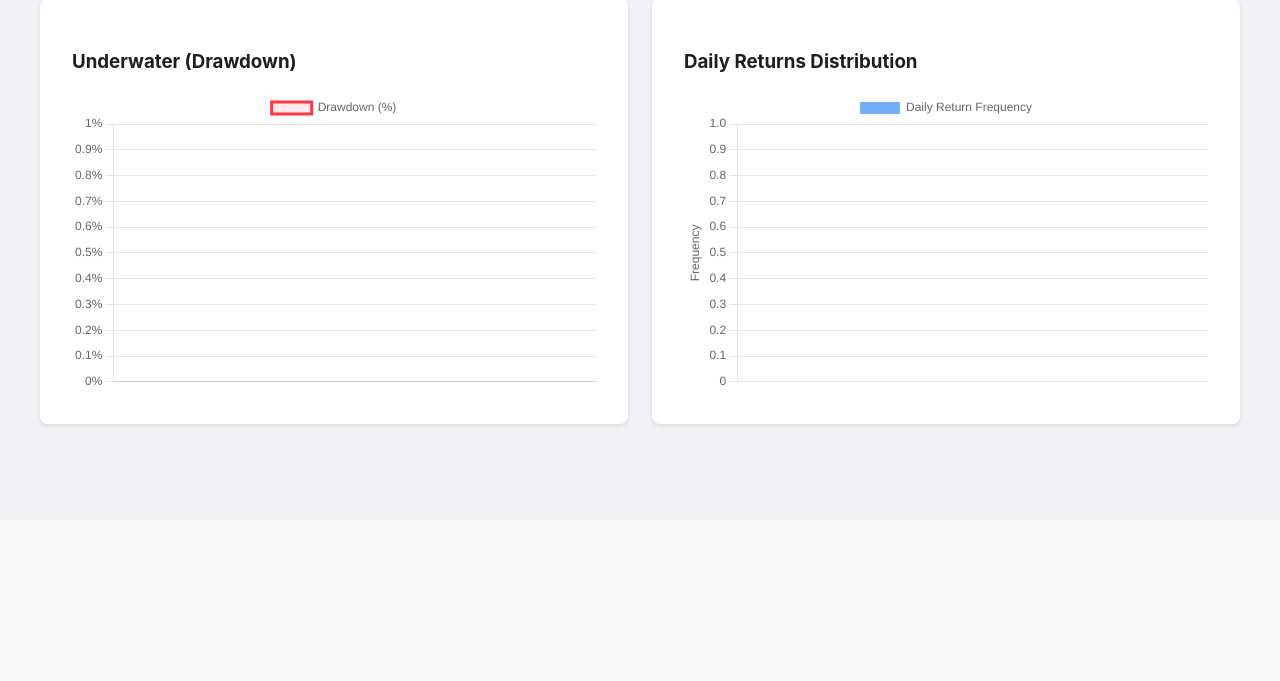
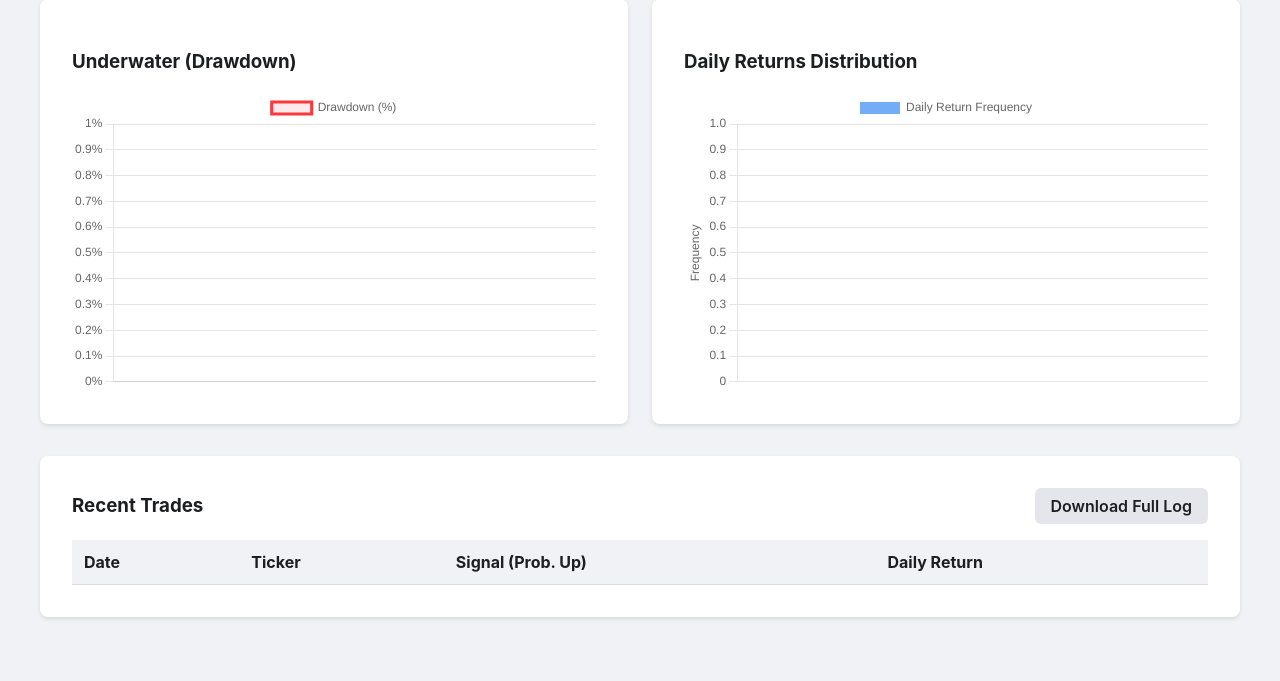
Before and after one commit to 19rishabh/algorithmic-trading-engine, a Flask app: page / in a window 1280 px wide. Shown: the part 876-1557 px from the top of the page. Before the commit the page ends 1305 px from the top, so only its background shows below. Run offline with Flask 3, Linux system fonts and the light colour scheme; lists and menus that the app fills with data are empty.

Commit message:
Feat: Display recent trade log

```diff
--- a/app.py
+++ b/app.py
@@ -1,21 +1,28 @@
-from flask import Flask, render_template, json
+from flask import Flask, render_template, json, send_file
 import pandas as pd
 import numpy as np
 from pathlib import Path
 
 app = Flask(__name__)
 
+# --- NEW: Define paths at the top ---
+RESULTS_DIR = Path('results/')
+PORTFOLIO_PATH = RESULTS_DIR / 'portfolio_results.csv'
+TRADE_LOG_PATH = RESULTS_DIR / 'trade_log.csv'
+
 @app.route('/')
 @app.route('/dashboard')
 def dashboard():
-    results_path = Path('results/backtest_results.csv')
     kpis = {}
     chart_data = {}
+    recent_trades = []
 
     try:
-        results_df = pd.read_csv(results_path, index_col='Date', parse_dates=True)
+        # Load portfolio results
+        results_df = pd.read_csv(PORTFOLIO_PATH, index_col='Date', parse_dates=True)
 
-        # --- Calculate KPIs (no change here) ---
+        # --- Calculate KPIs (unchanged) ---
+        # ... (same KPI calculation logic as before) ...
         initial_value = results_df['Portfolio_Value'].iloc[0]
         final_value = results_df['Portfolio_Value'].iloc[-1]
         total_return = (final_value - initial_value) / initial_value
@@ -32,31 +39,43 @@
             'sharpe_ratio': f"{sharpe_ratio:.2f}"
         }
 
-        # --- Prepare Data for All Charts ---
-        # 1. Equity Curve Data (no change)
+        # --- Prepare Chart Data (unchanged) ---
+        # ... (same chart data preparation as before) ...
         equity_curve_df = results_df.reset_index()
         equity_curve_df['Date'] = equity_curve_df['Date'].dt.strftime('%Y-%m-%d')
-
-        # 2. Drawdown Chart Data
         drawdown_df = daily_drawdown.reset_index()
         drawdown_df['Date'] = drawdown_df['Date'].dt.strftime('%Y-%m-%d')
-
-        # 3. Returns Histogram Data
-        # We just need the series of daily returns for the histogram
-
         chart_data = {
             'equity_curve': equity_curve_df[['Date', 'Portfolio_Value']].to_dict('records'),
             'drawdown': drawdown_df.rename(columns={0: 'Drawdown'}).to_dict('records'),
             'returns_histogram': daily_returns.tolist()
         }
 
+        # --- NEW: Load and prepare recent trades for display ---
+        trade_log_df = pd.read_csv(TRADE_LOG_PATH, index_col='Date')
+        # Get the last 20 trades and format them for the HTML table
+        recent_trades = trade_log_df.tail(20).reset_index()
+        # Format for better display
+        recent_trades['Date'] = pd.to_datetime(recent_trades['Date']).dt.strftime('%Y-%m-%d')
+        recent_trades['Signal'] = recent_trades['Signal'].map('{:.2%}'.format)
+        recent_trades['Daily_Return'] = recent_trades['Daily_Return'].map('{:.2%}'.format)
+        recent_trades = recent_trades.to_dict('records')
+
     except Exception as e:
         print(f"An error occurred: {e}")
         kpis = {key: "Error" for key in ['final_portfolio_value', 'total_return', 'max_drawdown', 'sharpe_ratio']}
         chart_data = {'equity_curve': [], 'drawdown': [], 'returns_histogram': []}
+        recent_trades = []
 
-    return render_template('dashboard.html', kpis=kpis, chart_data=chart_data)
+    return render_template('dashboard.html', kpis=kpis, chart_data=chart_data, trades=recent_trades)
 
+# --- NEW: Route for downloading the full trade log ---
+@app.route('/download/trade_log')
+def download_trade_log():
+    try:
+        return send_file(TRADE_LOG_PATH, as_attachment=True, download_name='full_trade_log.csv')
+    except FileNotFoundError:
+        return "Trade log file not found. Please run main.py first.", 404
 
 if __name__ == '__main__':
     app.run(debug=True)
--- a/config/strategy_config.yaml
+++ b/config/strategy_config.yaml
@@ -28,4 +28,4 @@
 # --- Backtest Settings ---
 backtest_settings:
   initial_capital: 100000.0
-  results_path: 'results/backtest_results.csv'
+  results_dir: 'results/'
--- a/static/css/style.css
+++ b/static/css/style.css
@@ -51,3 +51,45 @@
     border-radius: 8px;
     box-shadow: 0 2px 4px rgba(0, 0, 0, 0.1);
 }
+
+/* Add this to the bottom of static/css/style.css */
+.table-container {
+    background-color: #ffffff;
+    padding: 2rem;
+    border-radius: 8px;
+    box-shadow: 0 2px 4px rgba(0, 0, 0, 0.1);
+}
+.table-header {
+    display: flex;
+    justify-content: space-between;
+    align-items: center;
+    margin-bottom: 1rem;
+}
+.table-header h3 {
+    margin: 0;
+    color: #1c1e21;
+}
+.download-btn {
+    background-color: #e4e6eb;
+    color: #1c1e21;
+    padding: 0.5rem 1rem;
+    border-radius: 6px;
+    text-decoration: none;
+    font-weight: 600;
+    transition: background-color 0.2s;
+}
+.download-btn:hover {
+    background-color: #d8dadf;
+}
+table {
+    width: 100%;
+    border-collapse: collapse;
+}
+th, td {
+    text-align: left;
+    padding: 0.75rem;
+    border-bottom: 1px solid #ddd;
+}
+th {
+    background-color: #f0f2f5;
+}
--- a/templates/dashboard.html
+++ b/templates/dashboard.html
@@ -42,6 +42,32 @@
                 </div>
             </div>
         </div>
+        <div class="table-container" style="margin-top: 2rem;">
+            <div class="table-header">
+                <h3>Recent Trades</h3>
+                <a href="/download/trade_log" class="download-btn">Download Full Log</a>
+            </div>
+            <table>
+                <thead>
+                    <tr>
+                        <th>Date</th>
+                        <th>Ticker</th>
+                        <th>Signal (Prob. Up)</th>
+                        <th>Daily Return</th>
+                    </tr>
+                </thead>
+                <tbody>
+                    {% for trade in trades | reverse %}
+                    <tr>
+                        <td>{{ trade.Date }}</td>
+                        <td>{{ trade.Ticker }}</td>
+                        <td>{{ trade.Signal }}</td>
+                        <td>{{ trade.Daily_Return }}</td>
+                    </tr>
+                    {% endfor %}
+                </tbody>
+            </table>
+        </div>
     </div>
 
     <script src="{{ url_for('static', filename='js/charts.js') }}"></script>
```
Also changed, not shown: src/backtester.py (+31 -39 lines).
